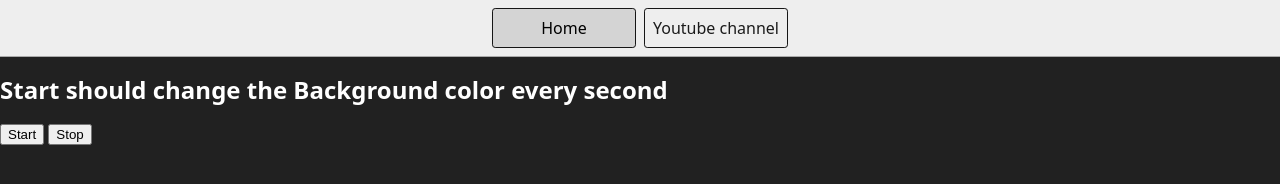
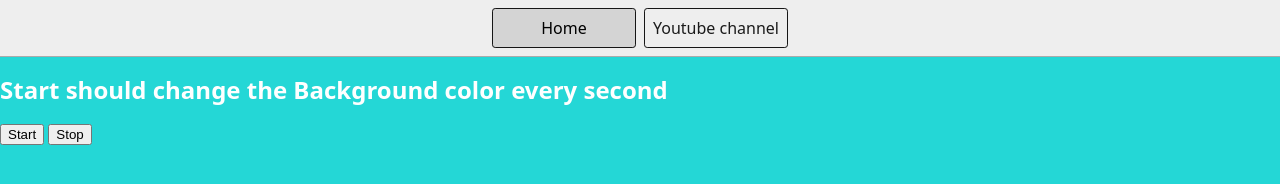
Before and after one commit to swagatx1/js-hindi-youtube, a plain HTML site: page 07_projects/6-unlimitedColors/index.html in a window 1280 px wide. Both pictures are taken after a click on the button "Start". Drawn offline with Linux system fonts and the light colour scheme; files that its build step writes are made by us from their sources.

Commit message:
project 06 js code added

```diff
--- a/07_projects/6-unlimitedColors/chaiaurcode.js
+++ b/07_projects/6-unlimitedColors/chaiaurcode.js
@@ -0,0 +1,31 @@
+
+const randomColor  = function(){
+    const hex = '0123456789ABCDEF'
+    let color = '#'
+    for (let i = 0; i < 6; i++) {
+        color += hex[Math.floor(Math.random() * 16)]
+    };
+    return color;
+};
+
+
+console.log(randomColor());
+let steBackgroundColor
+const startChangingColor = function(){
+
+    if(steBackgroundColor == null){
+        steBackgroundColor = setInterval(colorchange,1000)
+    }
+
+    function colorchange(){
+        document.body.style.backgroundColor = randomColor()
+    }
+
+}
+const stopChangingColor = function(){
+    clearInterval(steBackgroundColor)
+    steBackgroundColor=null;
+}
+
+document.querySelector('#start').addEventListener('click', startChangingColor)
+document.querySelector('#stop').addEventListener('click', stopChangingColor)
--- a/07_projects/6-unlimitedColors/index.html
+++ b/07_projects/6-unlimitedColors/index.html
@@ -5,7 +5,7 @@
     <meta name="viewport" content="width=device-width, initial-scale=1.0" />
     <meta http-equiv="X-UA-Compatible" content="ie=edge" />
     <title>Number Guessing Game</title>
-    <link rel="stylesheet" href="style.css" />
+    <!-- <link rel="stylesheet" href="style.css" /> -->
     <link rel="stylesheet" href="../styles.css" />
   </head>
   <body style="background-color: #212121; color: #fff">
```
